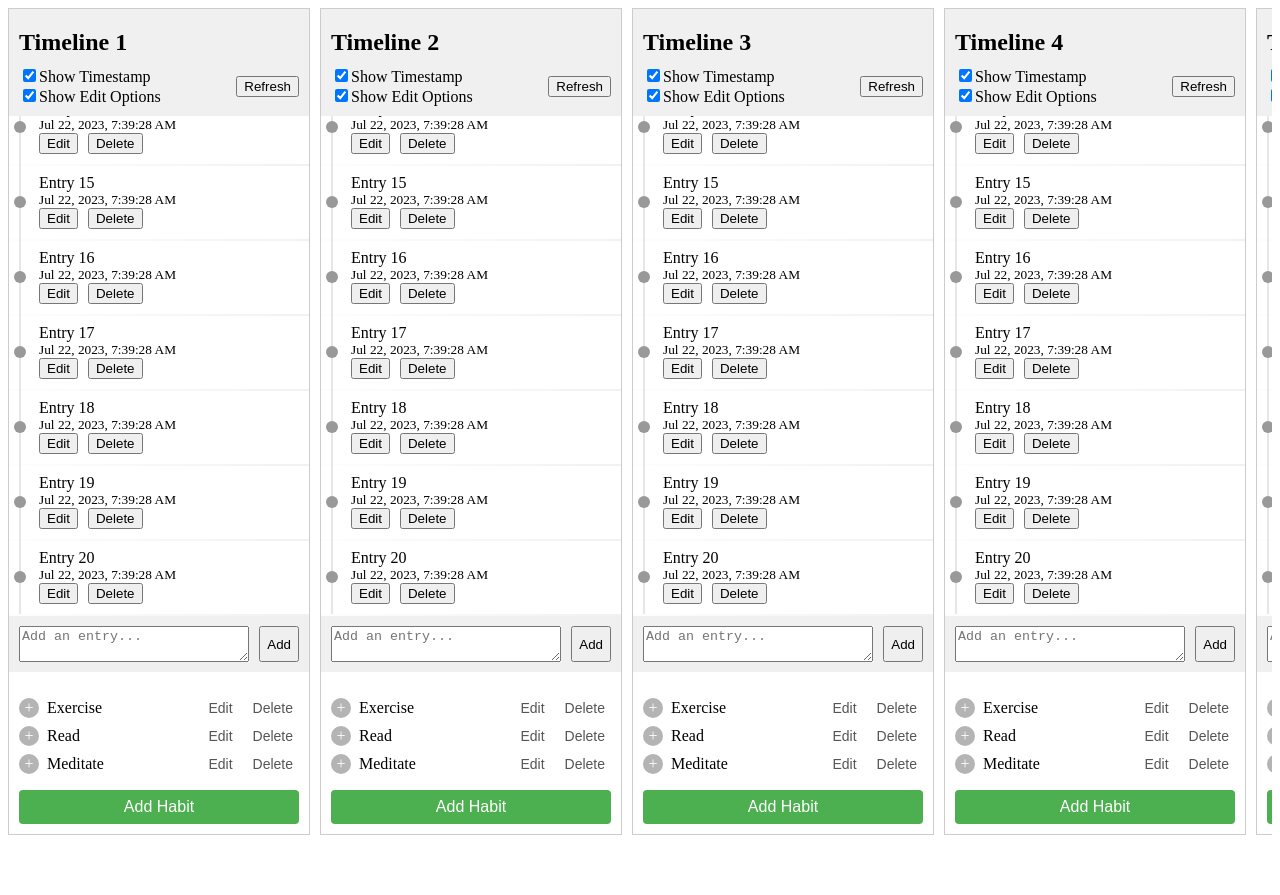
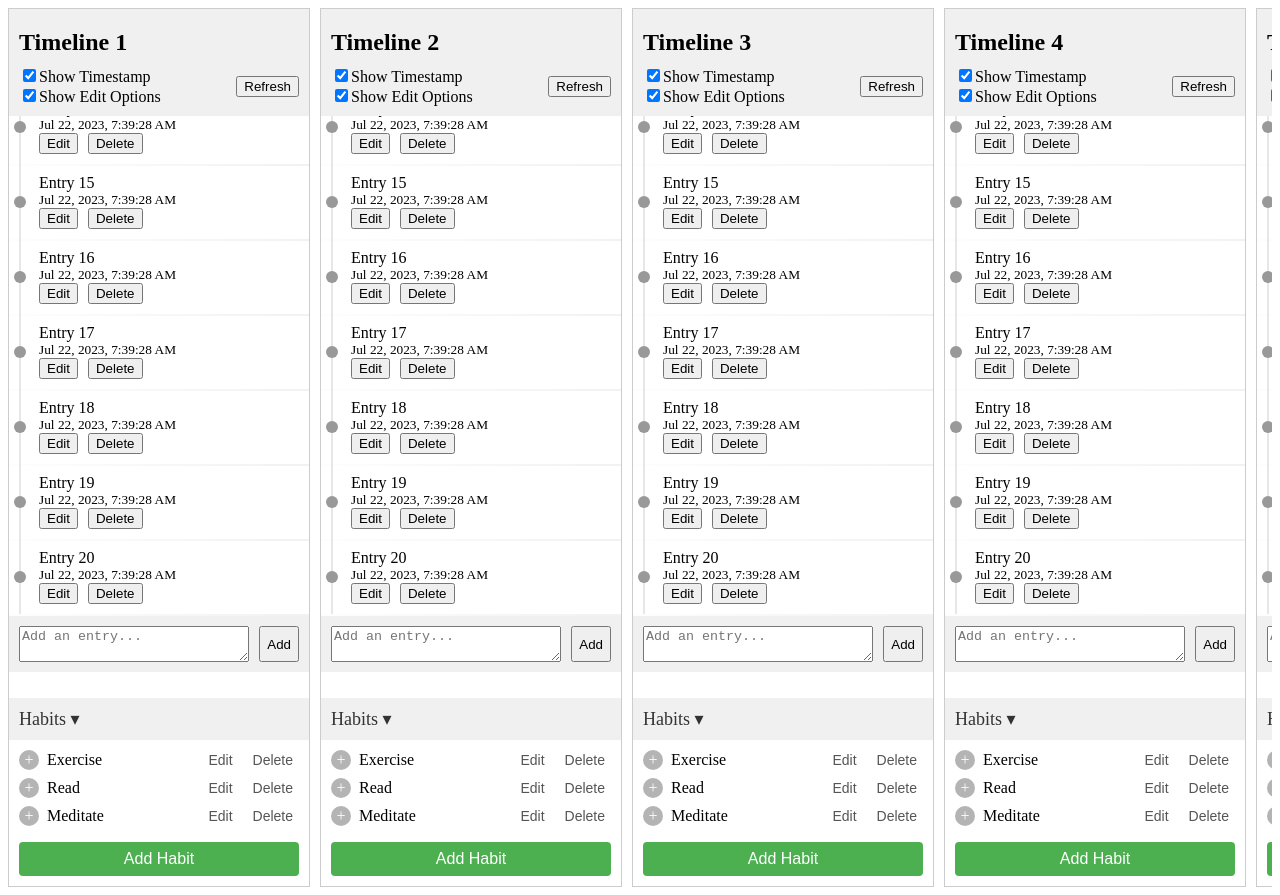
Before and after one commit to Lasha/stackblitz-starters-a4awwx, a React (Create React App) app: page / in a window 1280 px wide. Before the commit the page ends 843 px from the top, so only its background shows below. Built offline with nearby package versions, Linux system fonts and the light colour scheme.

Commit message:
Click "Habits" header to toggle habits, expand/collapse

```diff
--- a/src/TimelinesContainer.css
+++ b/src/TimelinesContainer.css
@@ -235,3 +235,18 @@
 .add-habit-button:hover {
   background-color: #45a049;
 }
+
+.habits-header {
+  cursor: pointer;
+  padding: 10px;
+  background-color: #f0f0f0;
+  font-size: 18px;
+  margin-top: 10px;
+  user-select: none; /* prevent the text selection on double click */
+  color: #333;
+  transition: color 0.3s;
+}
+
+.habits-header:hover {
+  color: #000;
+}
--- a/src/TimelinesContainer.js
+++ b/src/TimelinesContainer.js
@@ -96,6 +96,7 @@ const Timeline = ({ title, entries }) => {
   const [shouldScrollToBottom, setShouldScrollToBottom] = useState(true);
   const [editingTitle, setEditingTitle] = useState(false);
   const [newTitle, setNewTitle] = useState(title);
+  const [habitsExpanded, setHabitsExpanded] = useState(true);
   const [habits, setHabits] = useState([
     'Exercise',
     'Read',
@@ -329,6 +330,11 @@ const Timeline = ({ title, entries }) => {
     );
   };
 
+  // Function to handle click on the habits header
+  const handleHabitsHeaderClick = () => {
+    setHabitsExpanded(!habitsExpanded);
+  };
+
   return (
     <div className="timeline">
       <div className="timeline-header-container">
@@ -455,7 +461,15 @@ const Timeline = ({ title, entries }) => {
         <button type="submit">Add</button>
       </form>
 
+      <div className="habits-container">
+        <div className="habits-header" onClick={handleHabitsHeaderClick}>
+          Habits {habitsExpanded ? '▾' : '▸'}
+        </div>
+        {habitsExpanded && (
           <div className="habits">
+            {!habits.length && (
+              <div className="habit-item">No habits! Add some?</div>
+            )}
             {habits.map((habit, index) => (
               <div key={index} className="habit-item">
                 <span
@@ -468,7 +482,9 @@ const Timeline = ({ title, entries }) => {
                 {showEditOptions && (
                   <div className="habit-actions">
                     <button onClick={() => handleEditHabit(index)}>Edit</button>
-                <button onClick={() => handleDeleteHabit(index)}>Delete</button>
+                    <button onClick={() => handleDeleteHabit(index)}>
+                      Delete
+                    </button>
                   </div>
                 )}
               </div>
@@ -477,6 +493,8 @@ const Timeline = ({ title, entries }) => {
               Add Habit
             </button>
           </div>
+        )}
+      </div>
     </div>
   );
 };
```
Lines whose indentation alone changed are shown as unchanged.
